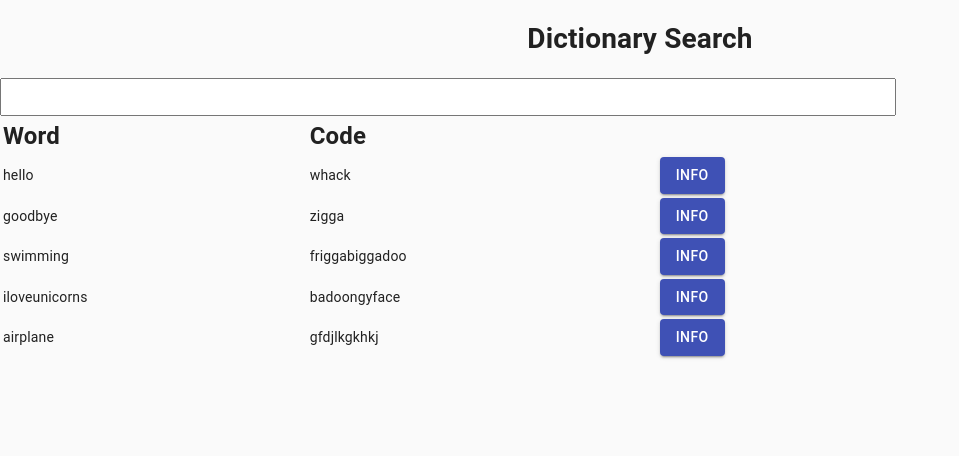
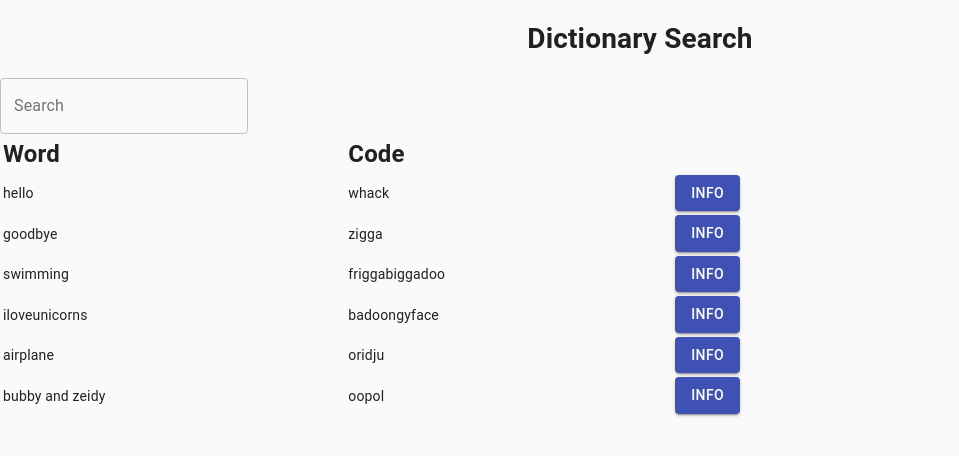
Before and after one commit to dbh/sr-code, a React (Create React App) app: page / in a window 1280 px wide. Shown: the top 456 px of the page, without its empty margins (0-959 px from the left). Built offline with nearby package versions, Linux system fonts and the light colour scheme.

Commit message:
styling the search

```diff
--- a/public/dictionary.json
+++ b/public/dictionary.json
@@ -21,13 +21,19 @@
         "key": 4,
         "word": "iloveunicorns",
         "code": "badoongyface",
-        "meaning": ""
+        "meaning": "a way to express liking of unicors"
     },
     {
         "key": 5,
         "word": "airplane",
-        "code": "gfdjlkgkhkj",
-        "meaning": ""
+        "code": "oridju",
+        "meaning": "a aircraft that has wings and an engine"
+    },
+    {
+        "key": 6,
+        "word": "bubby and zeidy",
+        "code": "oopol",
+        "meaning": "grandparents"
     }
 
 ]
--- a/src/components/DictionaryFilter.jsx
+++ b/src/components/DictionaryFilter.jsx
@@ -1,24 +1,29 @@
 import React from 'react';
-import styled from "@emotion/styled";
+// import styled from "@emotion/styled";
+import TextField from '@material-ui/core/TextField';
 
 import useStore from '../store';
 
-const Input = styled.input`
-  width: 100%;
-  font-size: x-large;
-  padding: 0.2rem
-`
+// const Input = styled.input`
+//   width: 100%;
+//   font-size: x-large;
+//   padding: 0.2rem
+// `
 
-const PokemonFilter = () => {
+const DictionaryFilter = () => {
     const filter = useStore(state => state.filter);
     const setFilter = useStore(state => state.setFilter);
 
     return (
-        <Input
+        <TextField
+            id="DictFilterField"
+            label="Search"
+            variant="outlined"
+            // fullWidth
             value={filter}
             onChange={(event) => setFilter(event.target.value.toLowerCase())}
         />
     );
 };
 
-export default PokemonFilter;
+export default DictionaryFilter;
```
